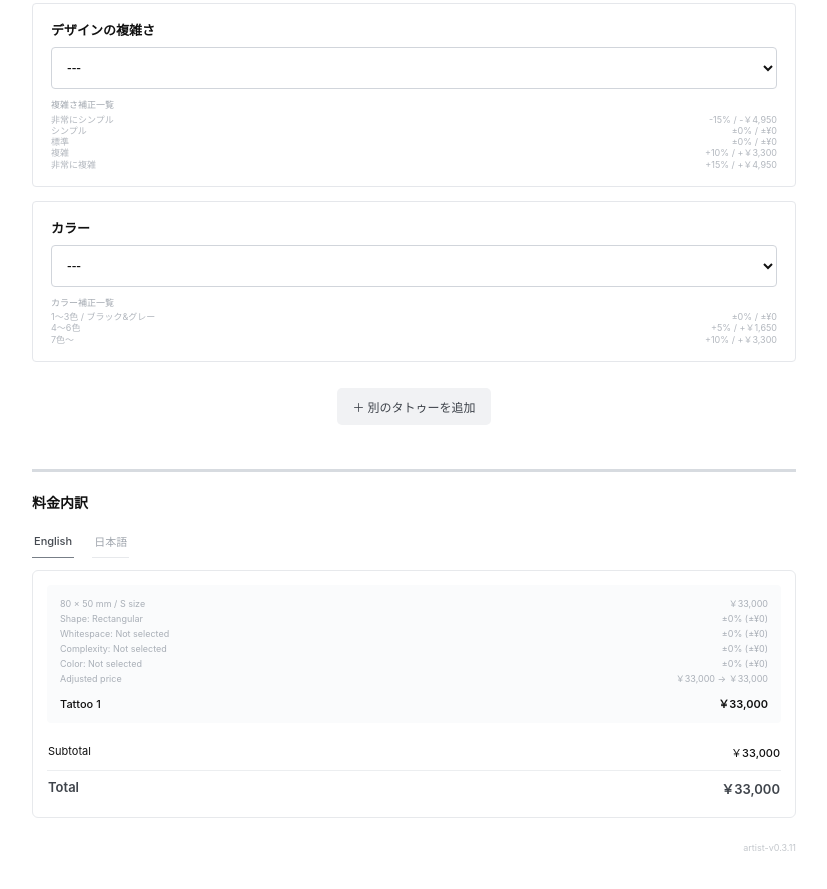
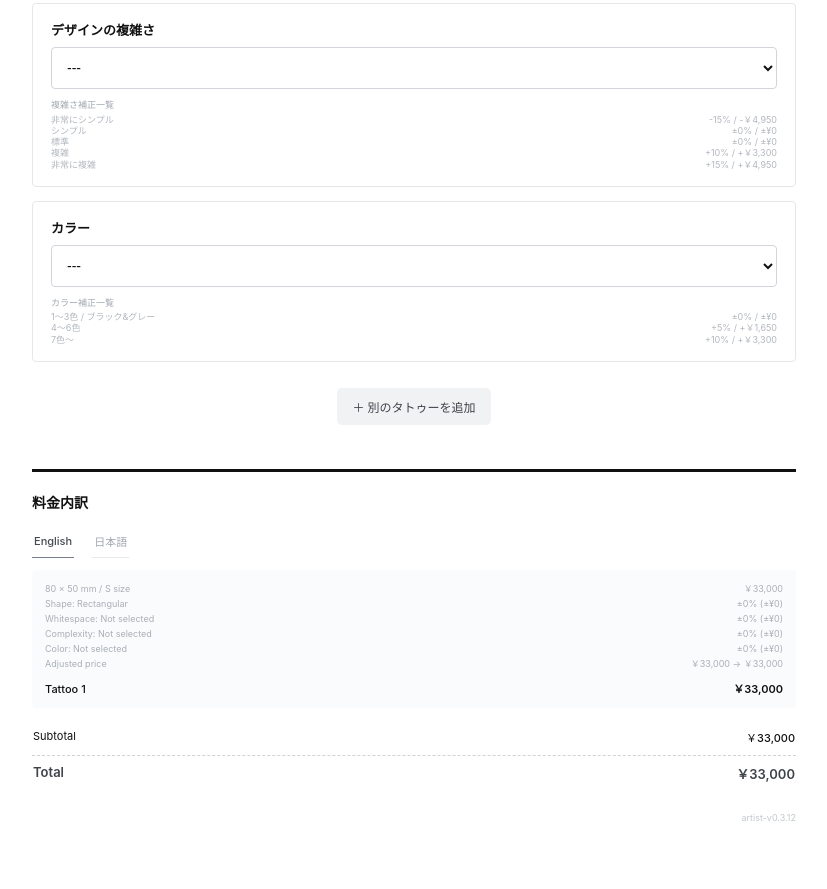
Before and after one commit to mea-tattoo/price-simulator, a plain HTML site: page artist.html in a window 1280 px wide. Shown: the part 664-1553 px from the top of the page, without its empty margins (226-1053 px from the left). Drawn offline with Linux system fonts and the light colour scheme.

Commit message:
Refine price breakdown borders

```diff
--- a/artist.html
+++ b/artist.html
@@ -40,14 +40,14 @@ select{width:100%;font-size:14px;border:1px solid #d1d5db;border-radius:4px;back
 [hidden]{display:none!important}
 .add-wrap{display:flex;justify-content:center;margin:26px 0 0}
 .add{border:0;background:#f1f2f4;color:#3d4249;border-radius:5px;font:inherit;font-size:12px;font-weight:500;padding:10px 15px;cursor:pointer}
-.summary{margin-top:44px;border-top:3px solid #d7dbe0;padding-top:20px}
+.summary{margin-top:44px;border-top:3px solid #111;padding-top:20px}
 .summary h2{font-size:14px;font-weight:600;margin:0 0 14px}
 .summary-tabs{display:inline-flex;gap:18px;margin-bottom:12px}
 .summary-tab{appearance:none;border:0;border-bottom:1px solid #e7e9ec;background:transparent;color:#a0a6ae;font:inherit;font-size:11px;font-weight:500;padding:7px 2px 8px;cursor:pointer}
 .summary-tab[aria-selected="true"]{border-bottom-color:#777e87;color:#454a51}
 .summary-tab:focus-visible{outline:2px solid #9bbcf5;outline-offset:2px}
 .summary-panels{max-width:100%}
-.summary-language{min-width:0;border:1px solid #e7e9ec;border-radius:6px;background:#fff;padding:14px}
+.summary-language{min-width:0;border:0;border-radius:0;background:#fff;padding:0}
 .summary-item{background:#fafbfc;border-radius:4px;padding:12px 13px;margin-top:10px}
 .summary-item:first-child{margin-top:0}
 .summary-main{display:flex;justify-content:space-between;align-items:baseline;gap:14px;font-size:11px;font-weight:500}
@@ -61,7 +61,7 @@ select{width:100%;font-size:14px;border:1px solid #d1d5db;border-radius:4px;back
 .sum-row{display:flex;justify-content:space-between;gap:14px;padding:5px 1px;font-size:11px}
 .sum-row strong{font-weight:500}
 .sum-row.discount{color:var(--text)}
-.sum-row.total{margin-top:5px;padding-top:8px;font-size:13px;font-weight:600;border-top:1px solid #eceef0;color:#3f444b}
+.sum-row.total{margin-top:5px;padding-top:8px;font-size:13px;font-weight:600;border-top:1px dashed #cfd3d8;color:#3f444b}
 .sum-row.total strong{font-weight:600}
 .version{text-align:right;color:#c3c7cc;font-size:9px;margin-top:24px}
 @media(max-width:390px){
@@ -104,7 +104,7 @@ select{width:100%;font-size:14px;border:1px solid #d1d5db;border-radius:4px;back
   </div>
 </section>
 
-<div class="version">artist-v0.3.11</div>
+<div class="version">artist-v0.3.12</div>
 </main>
 
 <template id="tattooTemplate">
```
